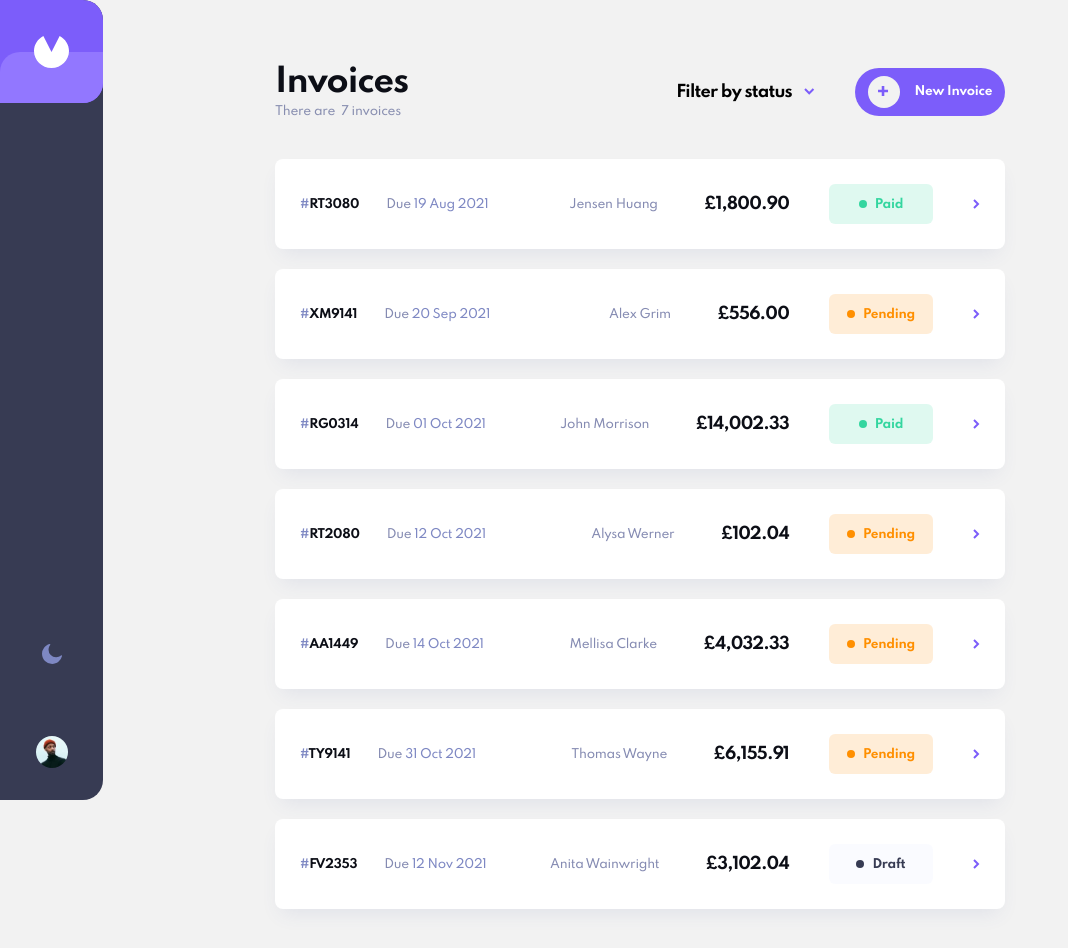
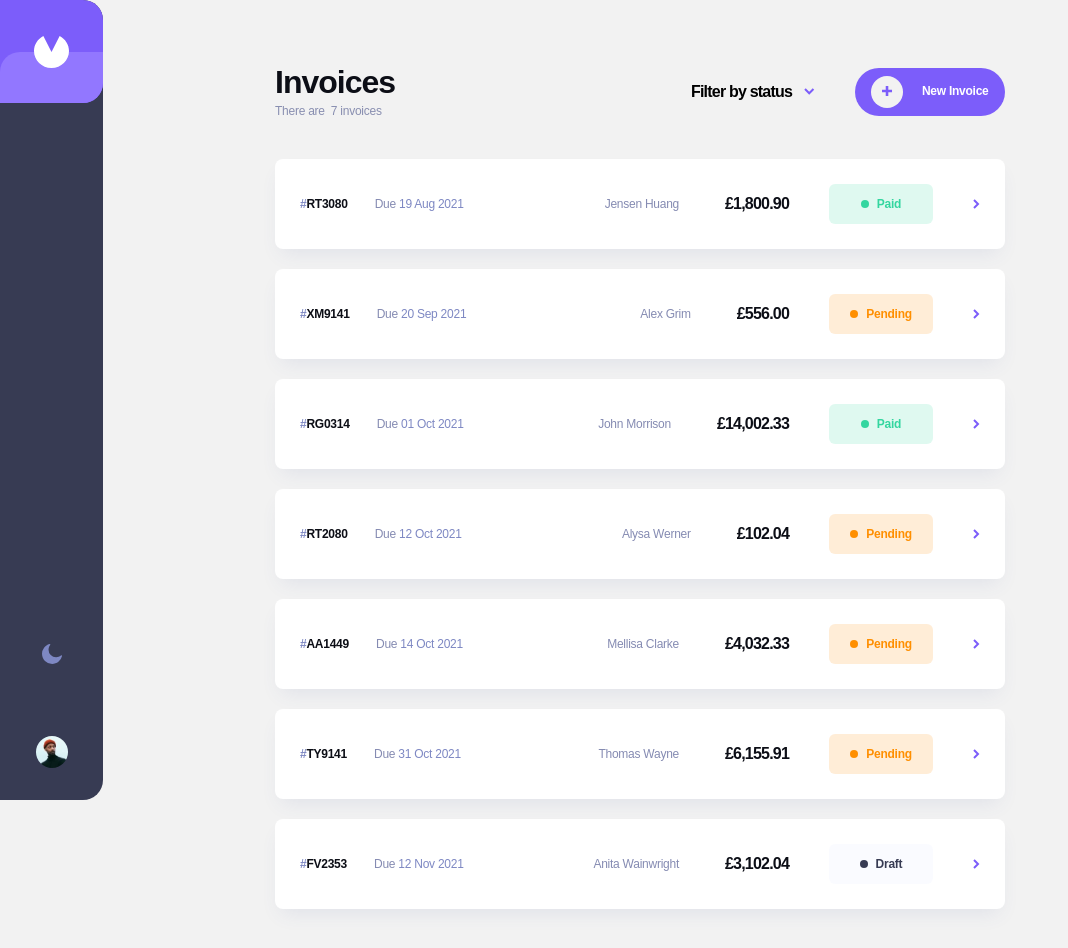
Before and after one commit to Kwame007/invoice-app, an Angular app: page / in a window 1280 px wide. Shown: the top 948 px of the page, without its empty margins (0-1068 px from the left). Built offline with nearby package versions, Linux system fonts and the light colour scheme.

Commit message:
Update styles.scss

```diff
--- a/src/styles.scss
+++ b/src/styles.scss
@@ -1,6 +1,6 @@
 /* You can add global styles to this file, and also import other style files */
 
-@import url('https://fonts.googleapis.com/css2?family=Spartan:wght@500;700&display=swap');
+/*@import url('https://fonts.googleapis.com/css2?family=Spartan:wght@500;700&display=swap');*/
 
 $primary-purple: #7c5dfa;
 $primary-purple-light: #9277ff;
```
